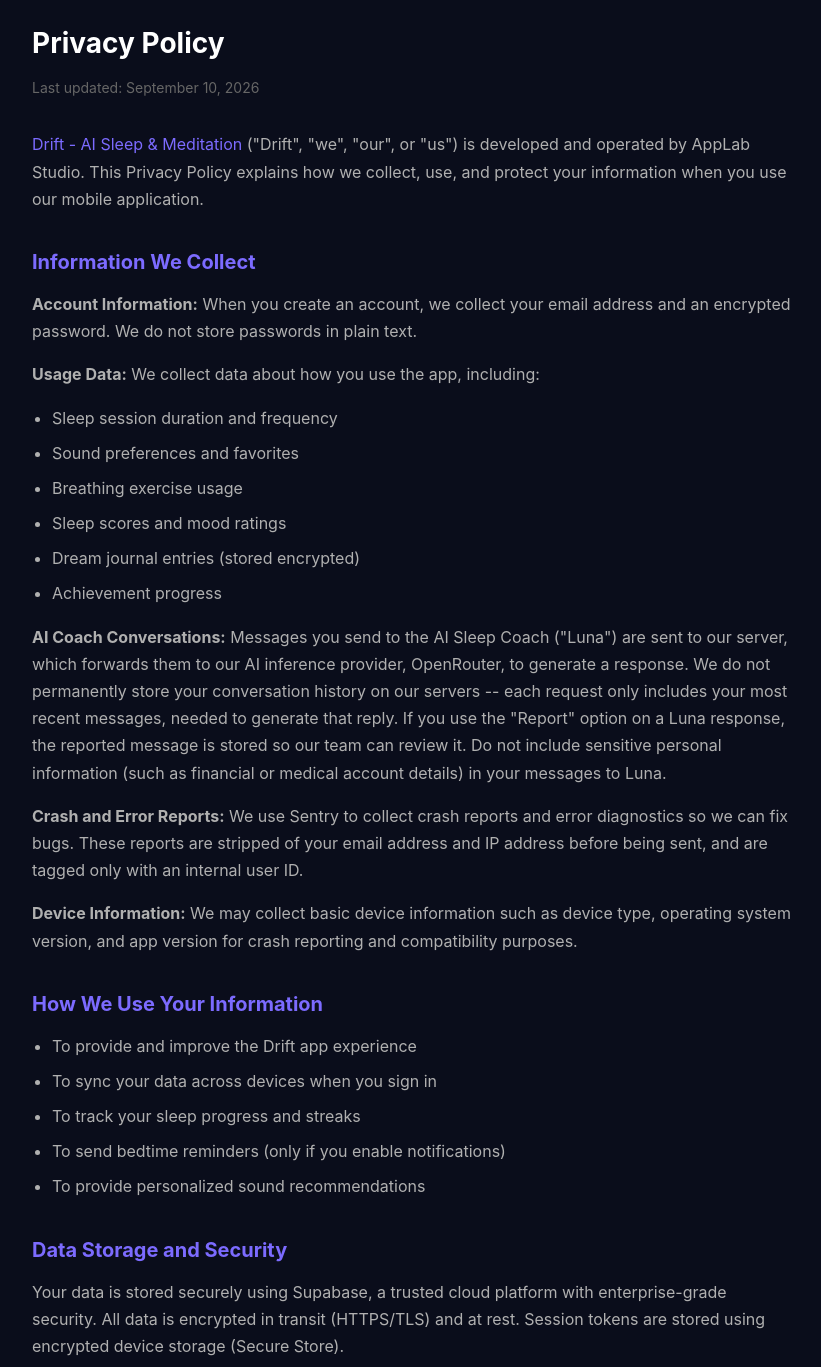
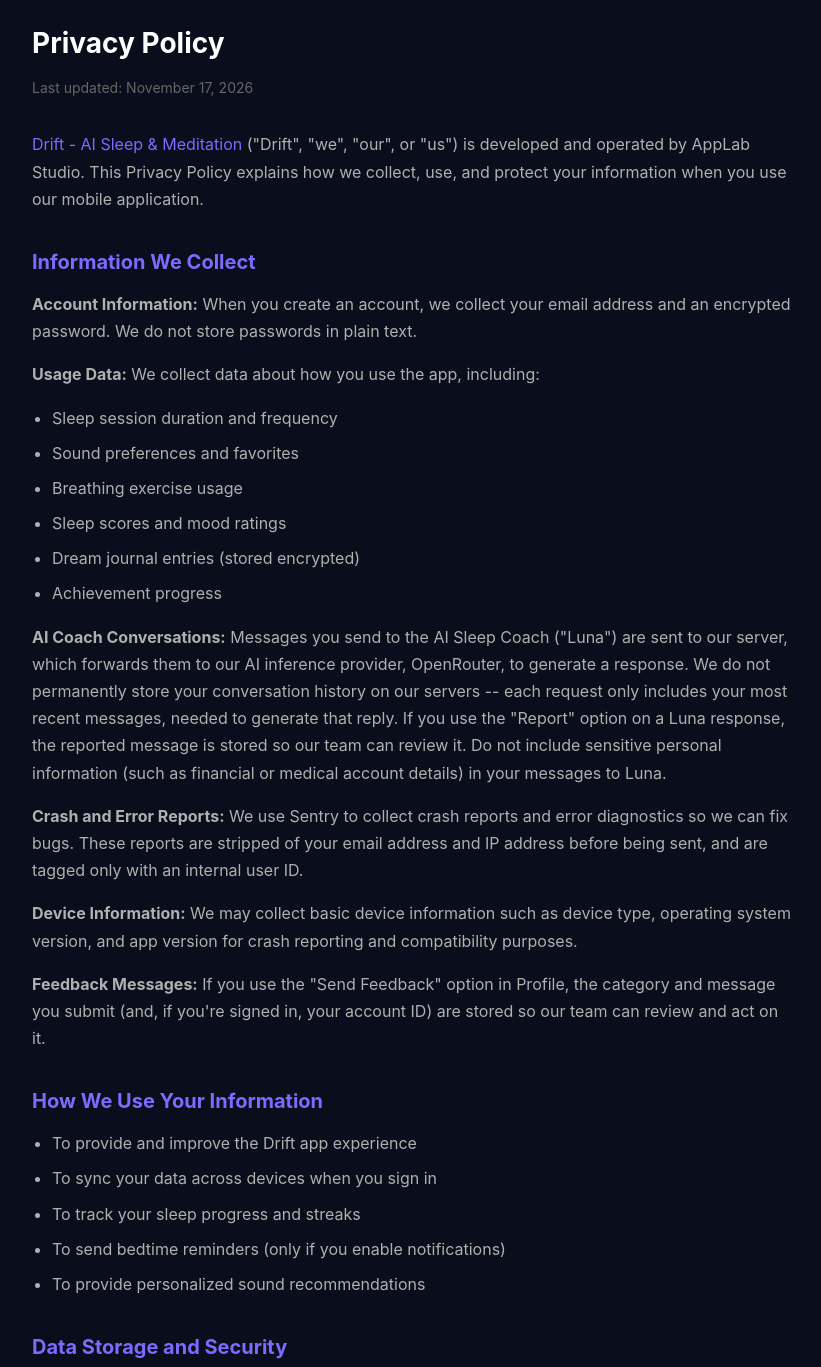
Before and after one commit to priyansh18/drift-privacy, a plain HTML site: page index.html in a window 1280 px wide. Shown: the top 1367 px of the page, without its empty margins (228-1049 px from the left). Drawn offline with Linux system fonts and the light colour scheme.

Commit message:
Disclose in-app feedback collection

```diff
--- a/index.html
+++ b/index.html
@@ -20,7 +20,7 @@
 </head>
 <body>
   <h1>Privacy Policy</h1>
-  <p class="date">Last updated: September 10, 2026</p>
+  <p class="date">Last updated: November 17, 2026</p>
 
   <p><span class="brand">Drift - AI Sleep & Meditation</span> ("Drift", "we", "our", or "us") is developed and operated by AppLab Studio. This Privacy Policy explains how we collect, use, and protect your information when you use our mobile application.</p>
 
@@ -38,6 +38,7 @@
   <p><strong>AI Coach Conversations:</strong> Messages you send to the AI Sleep Coach ("Luna") are sent to our server, which forwards them to our AI inference provider, OpenRouter, to generate a response. We do not permanently store your conversation history on our servers -- each request only includes your most recent messages, needed to generate that reply. If you use the "Report" option on a Luna response, the reported message is stored so our team can review it. Do not include sensitive personal information (such as financial or medical account details) in your messages to Luna.</p>
   <p><strong>Crash and Error Reports:</strong> We use Sentry to collect crash reports and error diagnostics so we can fix bugs. These reports are stripped of your email address and IP address before being sent, and are tagged only with an internal user ID.</p>
   <p><strong>Device Information:</strong> We may collect basic device information such as device type, operating system version, and app version for crash reporting and compatibility purposes.</p>
+  <p><strong>Feedback Messages:</strong> If you use the "Send Feedback" option in Profile, the category and message you submit (and, if you're signed in, your account ID) are stored so our team can review and act on it.</p>
 
   <h2>How We Use Your Information</h2>
   <ul>
```
